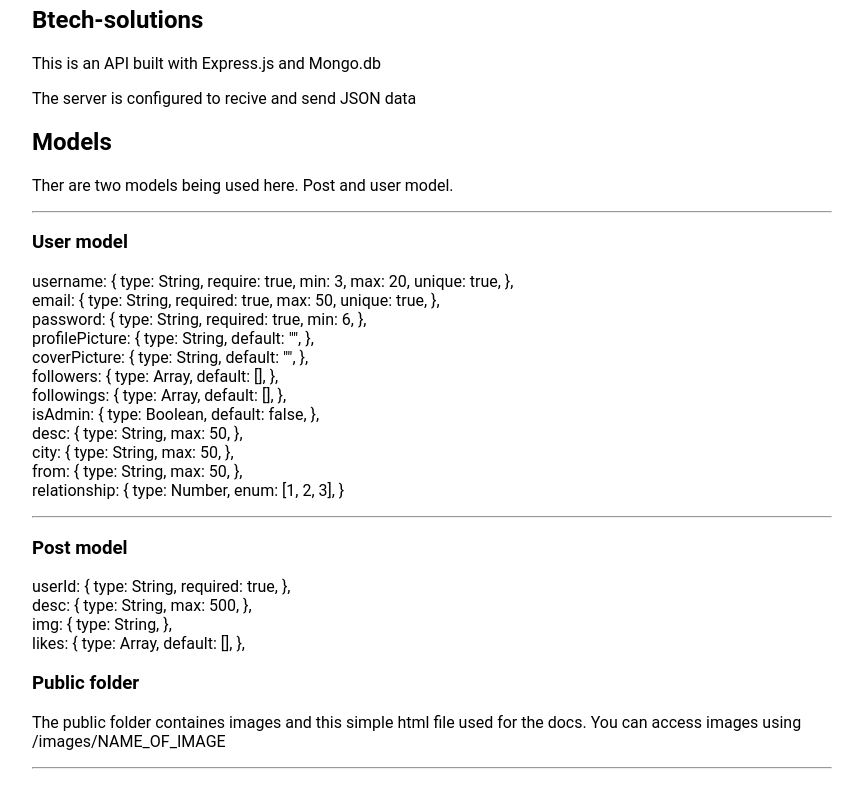
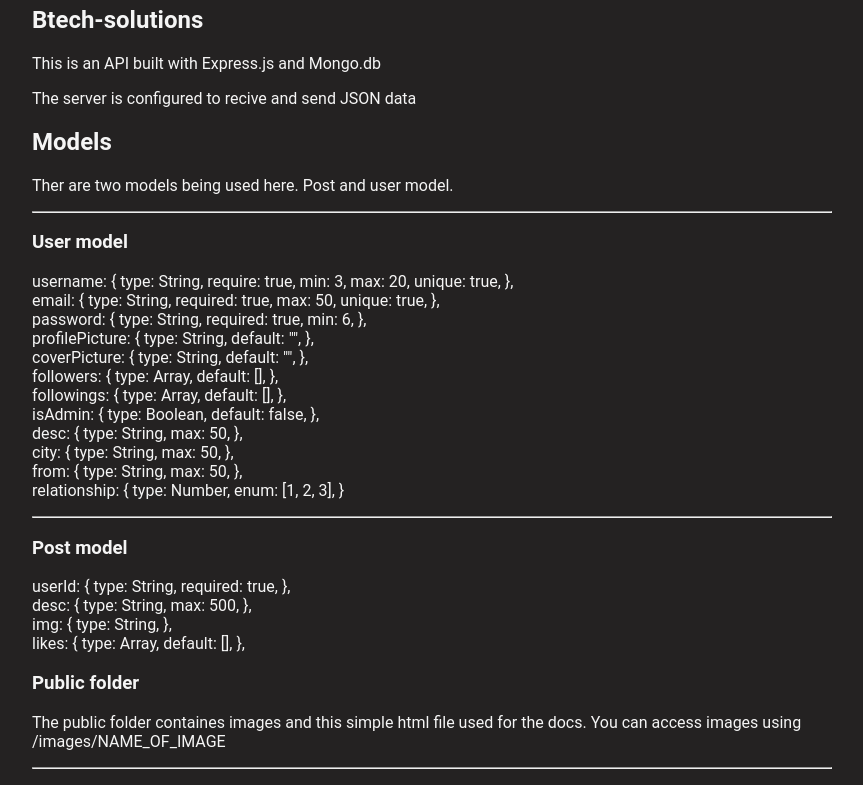
Before and after one commit to BucoTEC/socialMediaAPI, a website: page public/index.html in a window 1280 px wide. Shown: the part 75-860 px from the top of the page, without its empty margins (208-1071 px from the left). Drawn offline with Linux system fonts and the light colour scheme.

Commit message:
prepared styled docs page

```diff
--- a/public/index.html
+++ b/public/index.html
@@ -11,6 +11,8 @@
           Oxygen, Ubuntu, Cantarell, "Open Sans", "Helvetica Neue", sans-serif;
 
         margin: 0rem 15rem;
+        background-color: rgb(36, 34, 34);
+        color: whitesmoke;
       }
 
       @media (max-width: 600px) {
```
